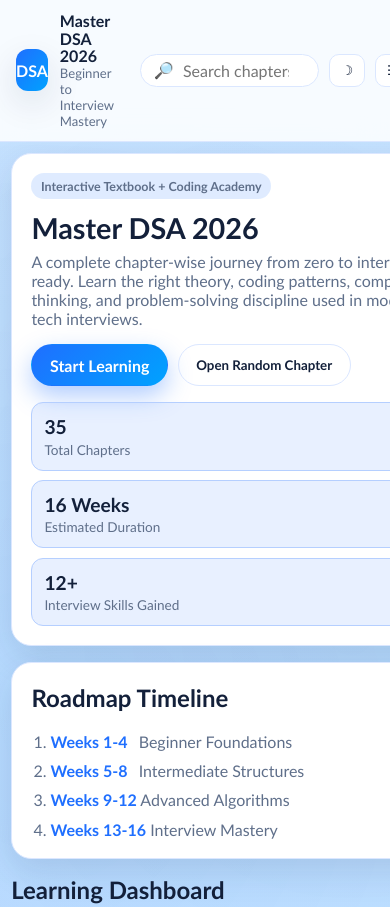
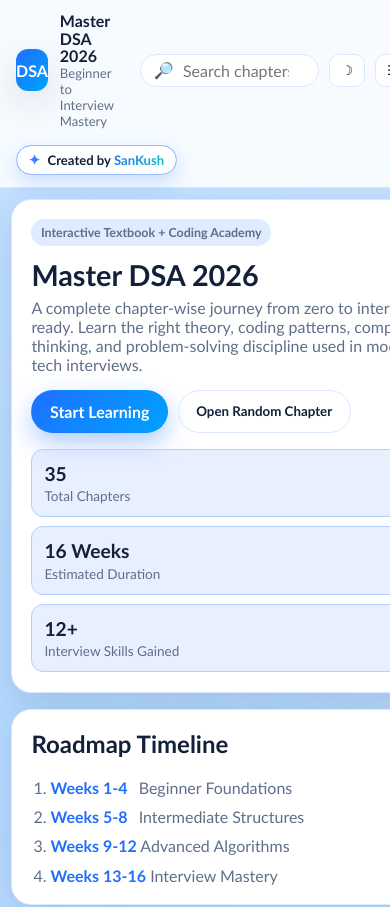
Before and after one commit to Sankush24x7/master-dsa-static-academy, a plain HTML site: page index.html in a window 390 px wide. Shown: the top 907 px of the page. Drawn offline with Linux system fonts and the light colour scheme.

Commit message:
Add centered 'Created by SanKush' clickable header badge

```diff
--- a/index.html
+++ b/index.html
@@ -22,6 +22,17 @@
         <p class="brand-sub">Beginner to Interview Mastery</p>
       </div>
     </div>
+
+    <a
+      class="creator-badge"
+      href="https://github.com/Sankush24x7"
+      target="_blank"
+      rel="noopener noreferrer"
+      aria-label="Created by SanKush on GitHub"
+    >
+      <span class="creator-star" aria-hidden="true">✦</span>
+      <span>Created by <strong>SanKush</strong></span>
+    </a>
 
     <div class="topbar-actions">
       <label class="search-shell" for="chapterSearch">
--- a/style.css
+++ b/style.css
@@ -70,8 +70,8 @@ body {
   position: sticky;
   top: 0;
   z-index: 50;
-  display: flex;
-  justify-content: space-between;
+  display: grid;
+  grid-template-columns: auto 1fr auto;
   align-items: center;
   gap: 1rem;
   padding: 0.75rem 1rem;
@@ -114,6 +114,49 @@ body {
   display: flex;
   align-items: center;
   gap: 0.6rem;
+  justify-self: end;
+}
+
+.creator-badge {
+  justify-self: center;
+  display: inline-flex;
+  align-items: center;
+  gap: 0.5rem;
+  text-decoration: none;
+  padding: 0.45rem 0.9rem;
+  border-radius: 999px;
+  border: 1px solid color-mix(in srgb, var(--primary) 35%, var(--border));
+  background:
+    linear-gradient(var(--bg-elev), var(--bg-elev)) padding-box,
+    linear-gradient(135deg, var(--primary), var(--primary-2), var(--accent)) border-box;
+  color: var(--text);
+  font-size: 0.9rem;
+  font-weight: 700;
+  box-shadow: 0 8px 20px color-mix(in srgb, var(--primary) 20%, transparent);
+  transition: transform 0.2s ease, box-shadow 0.2s ease;
+}
+
+.creator-badge strong {
+  background: linear-gradient(135deg, var(--primary), var(--accent));
+  -webkit-background-clip: text;
+  background-clip: text;
+  color: transparent;
+}
+
+.creator-star {
+  color: var(--primary);
+  animation: glowPulse 1.8s ease-in-out infinite;
+}
+
+.creator-badge:hover {
+  transform: translateY(-2px) scale(1.02);
+  box-shadow: 0 12px 24px color-mix(in srgb, var(--primary) 30%, transparent);
+}
+
+@keyframes glowPulse {
+  0% { transform: scale(1); opacity: 0.8; }
+  50% { transform: scale(1.18); opacity: 1; }
+  100% { transform: scale(1); opacity: 0.8; }
 }
 
 .search-shell {
@@ -746,6 +789,11 @@ pre {
     display: inline-flex;
   }
 
+  .creator-badge {
+    font-size: 0.82rem;
+    padding: 0.38rem 0.72rem;
+  }
+
   .hero {
     grid-template-columns: 1fr;
   }
@@ -764,6 +812,26 @@ pre {
 }
 
 @media (max-width: 720px) {
+  .topbar {
+    grid-template-columns: auto auto;
+    grid-template-areas:
+      "brand actions"
+      "creator creator";
+  }
+
+  .brand {
+    grid-area: brand;
+  }
+
+  .topbar-actions {
+    grid-area: actions;
+  }
+
+  .creator-badge {
+    grid-area: creator;
+    justify-self: start;
+  }
+
   .search-shell {
     min-width: 0;
     width: 46vw;
```
